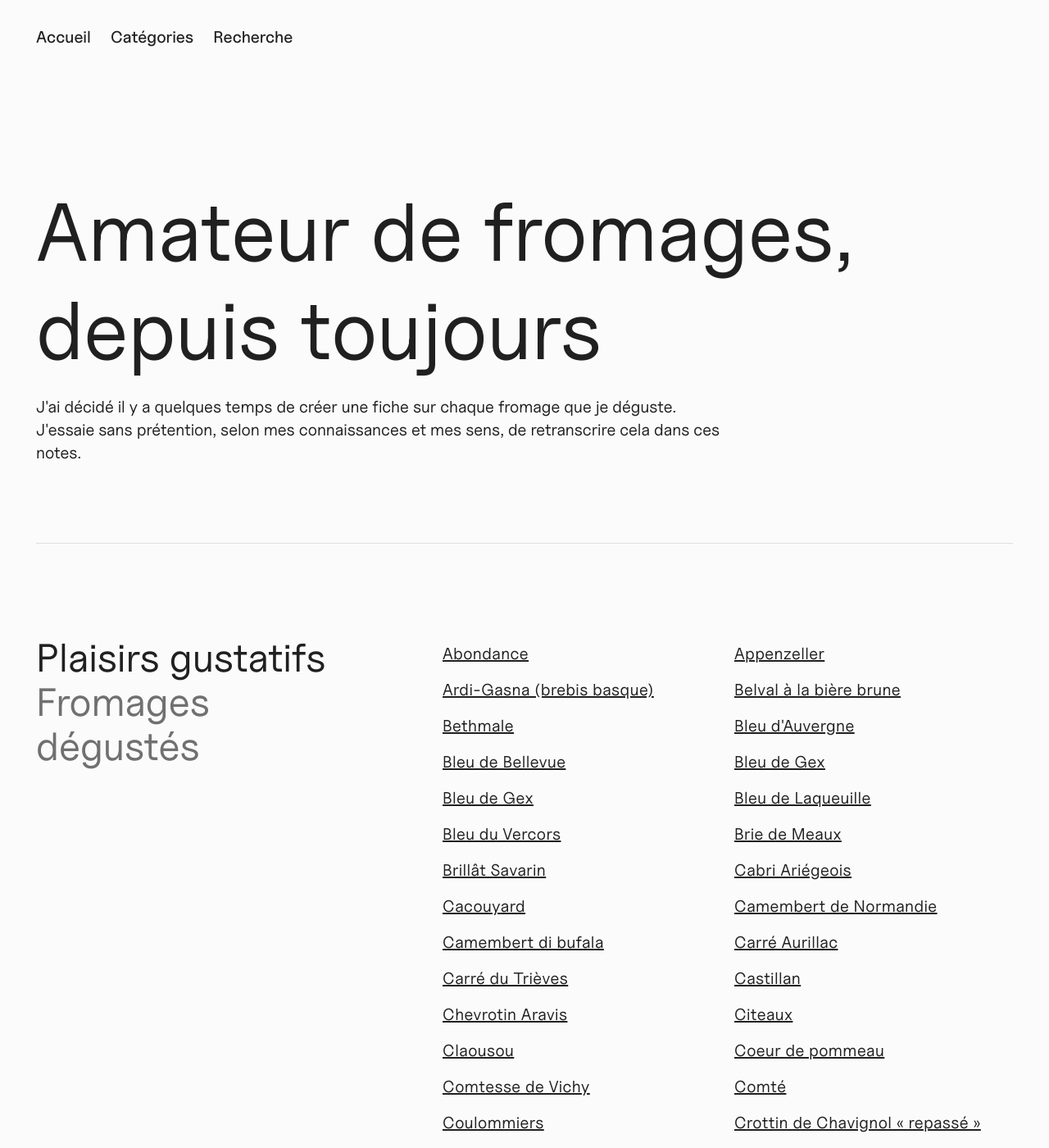
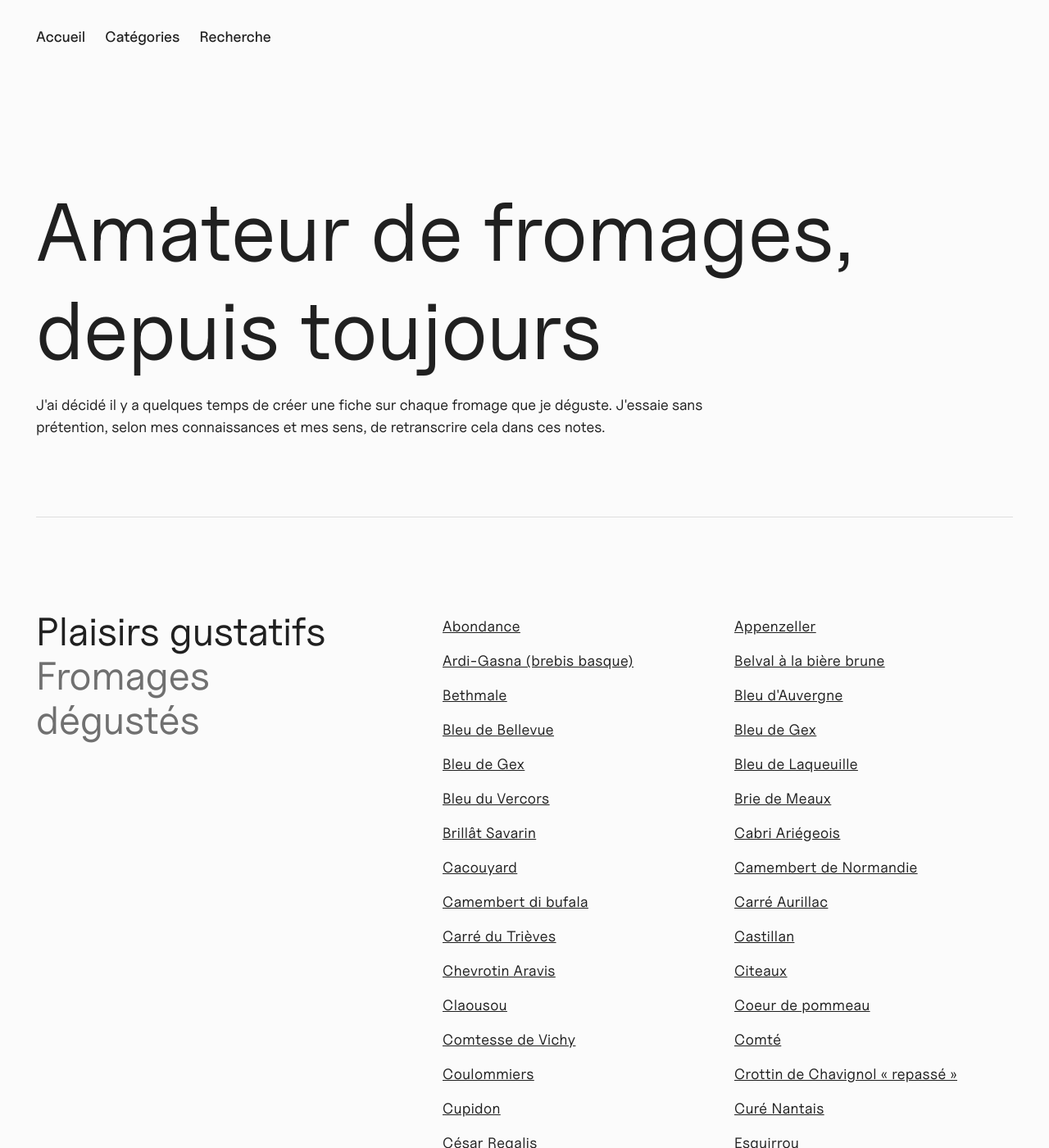
Before and after one commit to timotheejulien/fromages, a Jekyll site: the page built from index.md, in a window 1280 px wide and 1400 px high. Shown: the whole window at 82% size. Built offline with Jekyll 4.4.1, drawn with Linux system fonts in a browser that asks for light colours; comment, search, counter and statistics services are not loaded.

Commit message:
Design: update font-size

```diff
--- a/css/style.css
+++ b/css/style.css
@@ -78,7 +78,7 @@ h4, .h4 {
 }
 
 p {
-    line-height: 1.4;
+    line-height: 1.5;
     letter-spacing: 0px;
 }
 
@@ -106,7 +106,7 @@ a:hover {
     text-decoration: none;
     font-family: UncutSans-Variable;
     font-weight: 500;
-    font-size: 20px;
+    font-size: 18px;
     border-radius: 8px;
     padding: 12px 24px;
     border: none;
@@ -157,7 +157,7 @@ body {
     margin: 0;
     padding: 0;
     font-family: UncutSans-Variable, sans-serif;
-    font-size: 20px;
+    font-size: 18px;
     font-weight: 400;
     line-height: 26px;
     color: var(--color-text-primary);
@@ -196,7 +196,7 @@ nav ul li {
     position: relative;
     flex: auto;
     font-weight: 500;
-    font-size: 20px;
+    font-size: 18px;
     font-family: UncutSans-Variable, sans-serif;
     line-height: 1.3rem;
     letter-spacing: 0px;
@@ -257,7 +257,7 @@ nav ul li {
     border: none;
     border-radius: 30px;
     font-family: UncutSans-Variable, sans-serif;
-    font-size: 20px;
+    font-size: 18px;
     font-weight: 400;
     line-height: 1.2;
     letter-spacing: 0px;
@@ -266,7 +266,7 @@ nav ul li {
 
 #search-input::placeholder {
     font-family: UncutSans-Variable, sans-serif;
-    font-size: 20px;
+    font-size: 18px;
     font-weight: 400;
     line-height: 1.4;
     letter-spacing: 0px;
@@ -379,7 +379,7 @@ ul.listing li {
 
 table {
     width: 100%;
-    font-size: 20px;
+    font-size: 18px;
     border-collapse: collapse;
     border: 1px solid var(--color-divider);
 }
```
Also changed, not shown: images/posts/image-placeholder.jpg (added).
